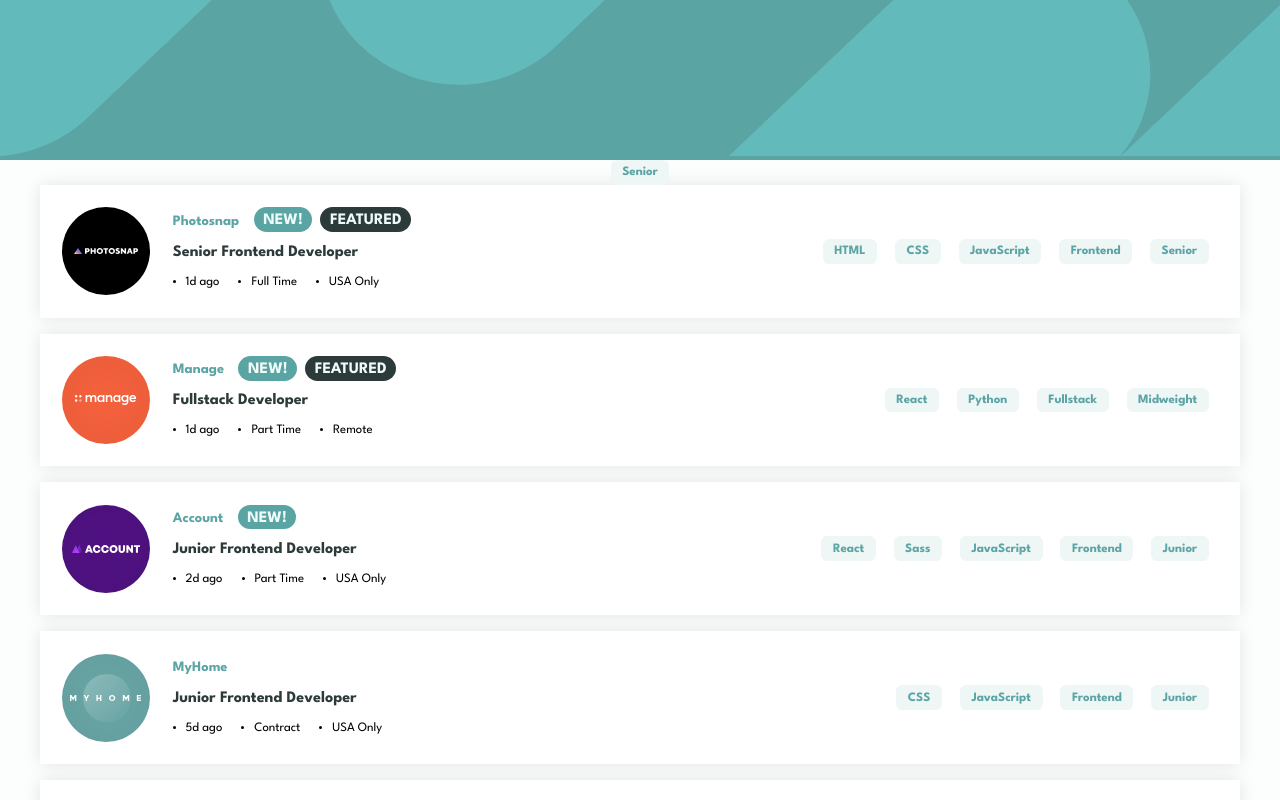
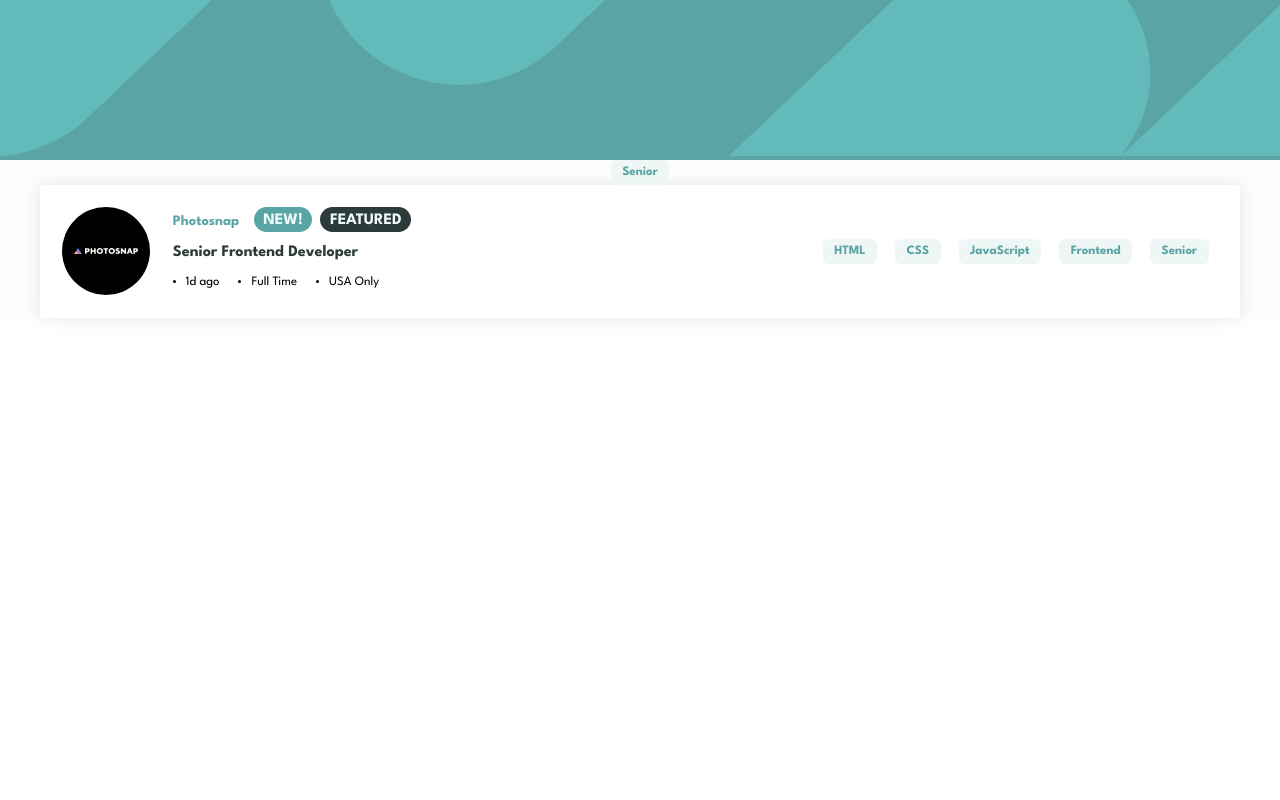
Before and after one commit to bleyyannick/FM_Jobs_Listing, a React (Vite) app: page / in a window 1280 px wide. Both pictures are taken after a click on the item "Senior". Shown: the top 800 px of the page. Built offline with nearby package versions, Linux system fonts and the light colour scheme.

Commit message:
feat: start filtering jobs in useEffect

```diff
--- a/src/App.jsx
+++ b/src/App.jsx
@@ -1,36 +1,54 @@
 
 import './App.css'
 import data from '../data.json';
-import {JobListItems}  from './components/JobListItems/JobListItems';
-import JobItem from './components/JobItem/JobItem';
+import JobListItems from './components/JobListItems/JobListItems';
 import FilterBar from './components/FilterBar/FilterBar';
-import { useState } from 'react';
+import { useEffect, useState } from 'react';
 
 function App() {
   const [filters, setFilters] = useState([]);
   const [isFiltered, setIsFiltered] = useState(false);
+  const [jobs, setJobs] = useState(data);
 
+
+  useEffect( () => {
+    const updateJobList = ()=> {
+      const stringifiedFilters = filters.join(",");
+      const filteredJobs = jobs.filter(job => {
+        const stringifiedJobs = [...job.languages, job.level, ...job.tools, job.role].join(",");
+        return stringifiedFilters === "" ? job : stringifiedJobs.includes(stringifiedFilters);
+      });
+      setJobs(filteredJobs)
+     }
+     updateJobList();
+  }, [filters])
+
+
+
+  /**
+   *
+   * @param {string} filter
+   */
   const handleAddFilter = (filter) => {
-    setFilters( (prevFilters) => [...prevFilters, filter])
+    setFilters((prevFilters) => [...prevFilters, filter])
     setIsFiltered(true);
   }
-
-  const handleDeleteFilter = (filter) => {
-    console.log(filter)
+  /**
+   *
+   * @param {string} filter
+   */
+  const handleDeleteFilter = () => {
+   return
   }
 
 
-
-  const jobsItems = data.map(jobItem => <JobItem onAddFilter={handleAddFilter}  key={jobItem.id} jobItem={jobItem} />)
   return (
-    <>
     <main>
       {isFiltered && <FilterBar filters={filters} onDeleteFilter={handleDeleteFilter} />}
-      <JobListItems>
-        {jobsItems}
-      </JobListItems>
+      <JobListItems
+         onAddFilter={handleAddFilter}
+         jobs={jobs} />
     </main>
-    </>
   )
 }
 
--- a/src/components/FilterBar/FilterBar.jsx
+++ b/src/components/FilterBar/FilterBar.jsx
@@ -1,13 +1,10 @@
 /* eslint-disable react/prop-types */
-
 import Filters from "../Filters/Filters"
 
 function FilterBar({filters, onDeleteFilter}) {
 
   return (
-    <div>
-        <Filters filterTablets={filters} onFilter={onDeleteFilter}   />
-    </div>
+    <div><Filters categories={filters} onFilter={onDeleteFilter}/></div>
   )
 }
 
--- a/src/components/Filters/Filters.jsx
+++ b/src/components/Filters/Filters.jsx
@@ -1,10 +1,10 @@
 /* eslint-disable react/prop-types */
 import styles from './Filters.module.css'
 
-function Filters({filterTablets, onFilter }) {
+function Filters({categories, onFilter }) {
   return (
     <ul className={styles.filters}>
-        {filterTablets.map(filterTablet => <li onClick={ () => onFilter(filterTablet)}  key={filterTablet}>{filterTablet}</li> )}
+        {categories.map(category => <li onClick={()=> onFilter(category)}  key={category}>{category}</li> )}
     </ul>
   )
 }
--- a/src/components/JobItem/JobItem.jsx
+++ b/src/components/JobItem/JobItem.jsx
@@ -5,11 +5,14 @@
 import Filters from '../Filters/Filters';
 function JobItem({jobItem, onAddFilter}) {
 
-  const filtersTablets = [
+  const categories = [
     ...jobItem.tools,
     ...jobItem.languages,
     jobItem.role,
-    jobItem.level];
+    jobItem.level
+  ];
+
+
 
   return (
     <article>
@@ -28,7 +31,7 @@
       </div>
      </div>
      <div className={styles.filtersContainer}>
-       <Filters onFilter={onAddFilter} filterTablets={filtersTablets}/>
+       <Filters onFilter={onAddFilter} categories={categories}/>
      </div>
     </article>
   )
--- a/src/components/JobListItems/JobListItems.jsx
+++ b/src/components/JobListItems/JobListItems.jsx
@@ -1,8 +1,17 @@
+
 /* eslint-disable react/prop-types */
+import JobItem from '../JobItem/JobItem';
 import styles from './JobListItems.module.css';
 
+function JobListItems({ jobs, onAddFilter}) {
 
-export const JobListItems = ({children}) =>
+  return (
     <section className={styles.container}>
-        {children}
-    </section>;
+        {jobs.map(job => <JobItem key={job.id}
+                                  jobItem={job}
+                                  onAddFilter={onAddFilter} />)}
+    </section>
+  )
+}
+
+export default JobListItems
```
